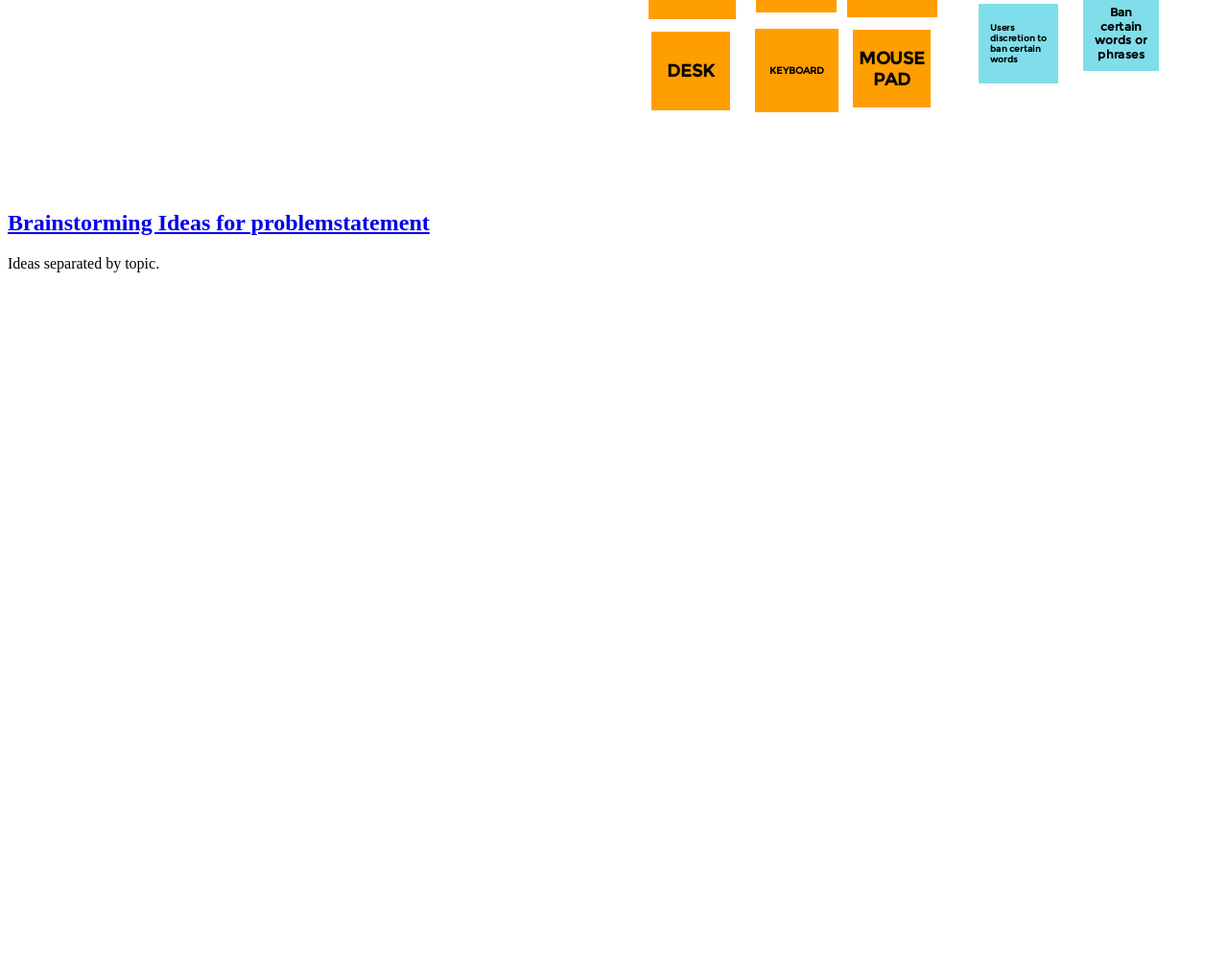
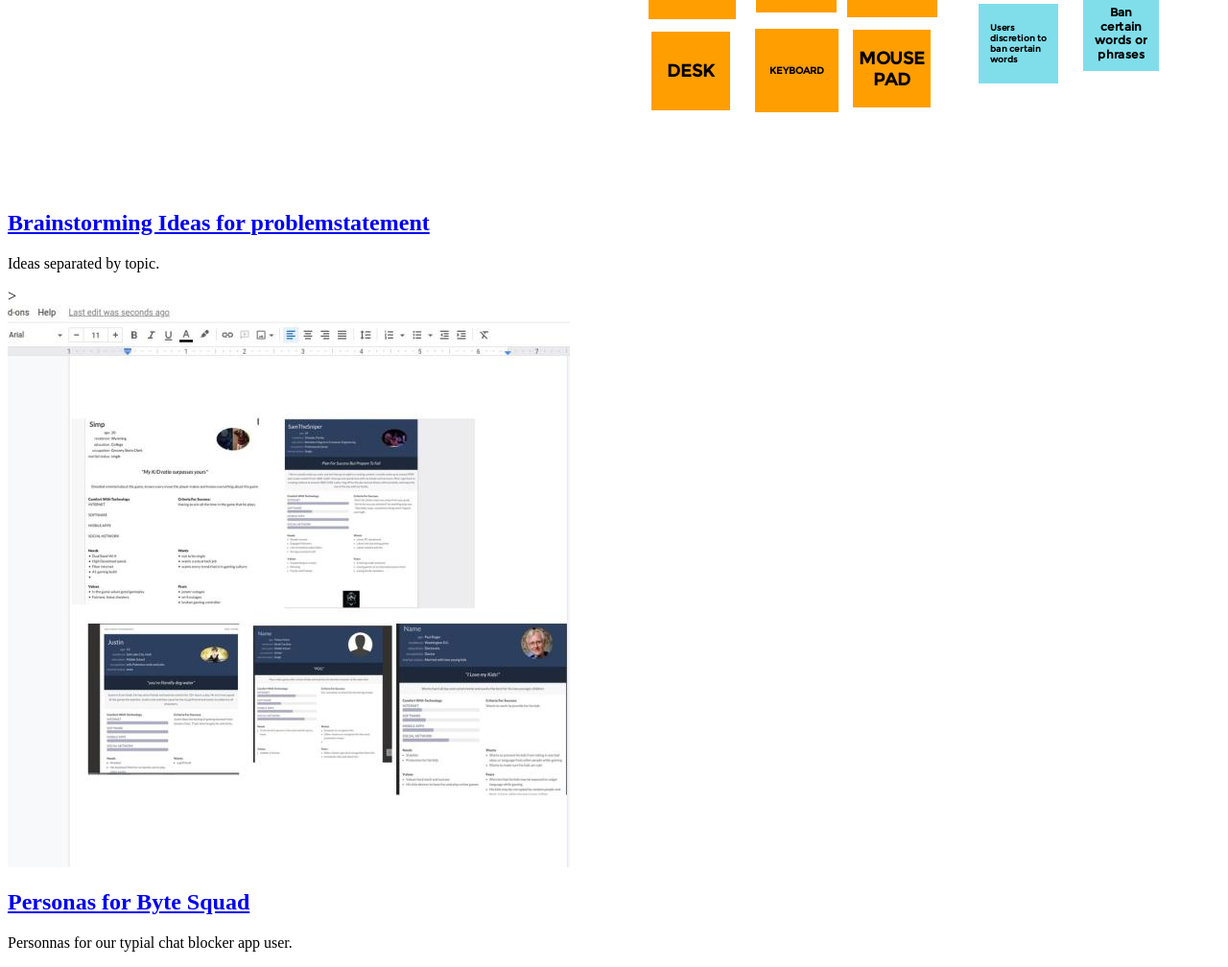
Before and after one commit to MYTHIC-TOAD/MYTHIC-TOAD.github.io, a plain HTML site: page index.html in a window 1280 px wide. Shown: the part 1381-2389 px from the top of the page at 96% size. Before the commit the page ends 1681 px from the top, so only its background shows below. Drawn offline with Linux system fonts and the light colour scheme.

Commit message:
Add files via upload

```diff
--- a/index.html
+++ b/index.html
@@ -16,6 +16,7 @@
                                 Gamers experiencing negative feedback from viewers during live streaming.
                         </p>
                 </section>
+
                 <section class="assignment #2">
                         <a href="files/Brainstorm.pdf"><img src="images/Brainstorm.png"></a>
                 </section>
@@ -25,6 +26,18 @@
                                 Ideas separated by topic.
                         </p>
                 </section>
+
+                </section>
+                <!--Persona Assignment--> >
+                <section class="assignment #2">
+                        <a href="files/Group Personnas BS.pdf"><img src="images/Group Personna.jpg"></a>
+                </section>
+                <section class="ass-#2 details">
+                        <a href="files/Group Personnas BS.pdf"><h2>Personas for Byte Squad</h2></a>
+                        <p>
+                                Personnas for our typial chat blocker app user.
+                        </p>
+                </section>
             </body>
 
     </html>
```
Also changed, not shown: images/Group Personna.jpg (added), 1 other file.
